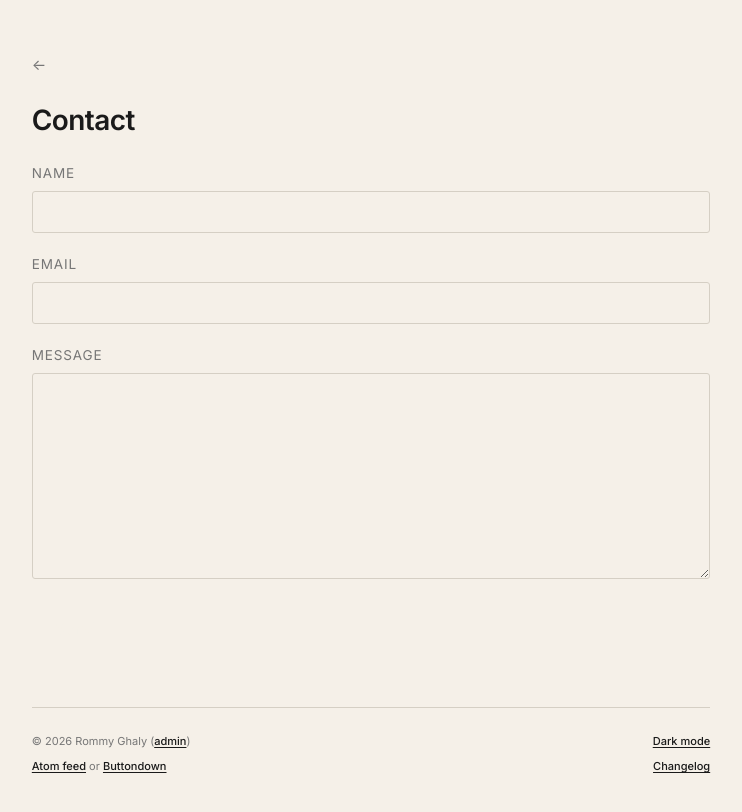
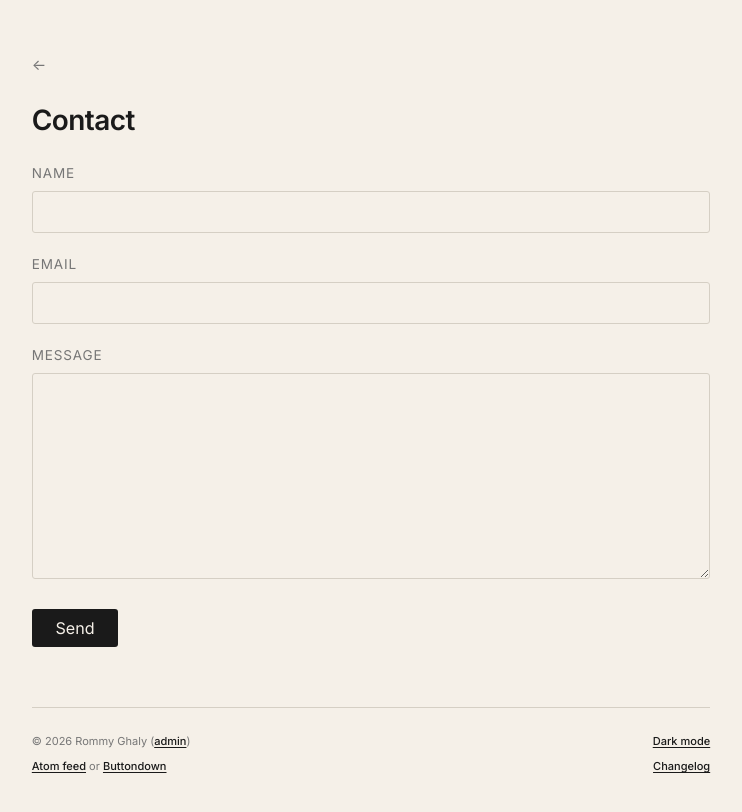
Before and after one commit to fingerguns/blog, a website: page contact/index.html in a window 1280 px wide. Shown: the whole page, without its empty margins (269-1011 px from the left). Drawn offline with Linux system fonts and the light colour scheme.

Commit message:
Fix contact form submit button visibility (wrong CSS variable)
Co-authored-by: Cursor <cursoragent@cursor.com>

```diff
--- a/styles.css
+++ b/styles.css
@@ -268,7 +268,7 @@ h2 {
 .contact-form textarea:focus { outline: none; border-color: var(--link); }
 .contact-form button {
   padding: 0.55rem 1.4rem;
-  background: var(--fg);
+  background: var(--text);
   color: var(--bg);
   border: none;
   border-radius: 3px;
```
